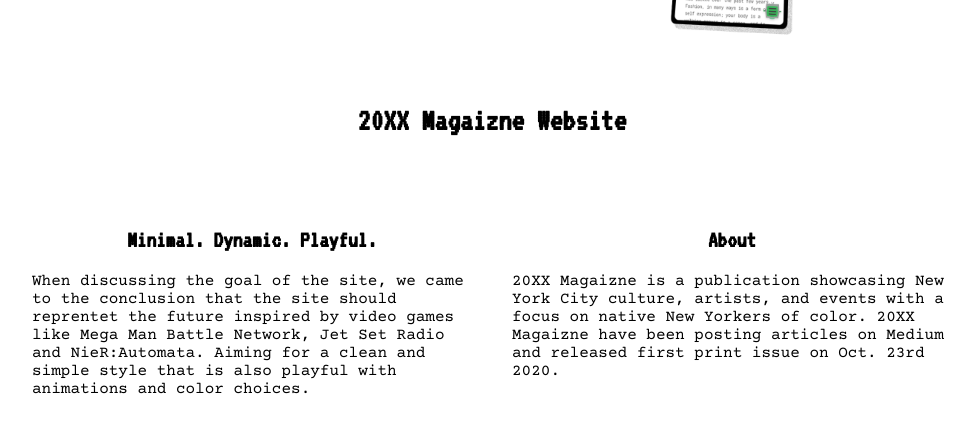
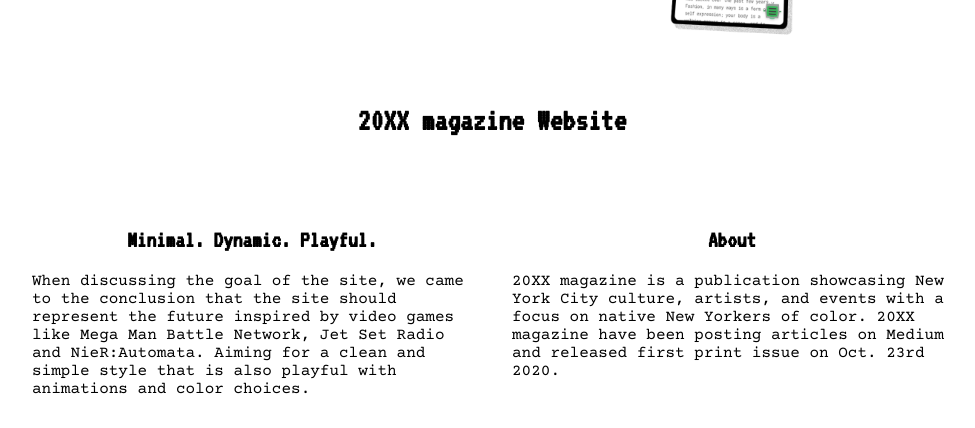
Before and after one commit to S1MB10T3/S1MB10T3.github.io, a Jekyll site: the page built from _gallery/20XX.html, in a window 1280 px wide and 900 px high. Shown: the part 416-844 px from the top of the window, without its empty margins (148-1123 px from the left). Built offline with Jekyll 4.4.1, drawn with Linux system fonts in a browser that asks for light colours.

Commit message:
fixed typos... again

```diff
--- a/_gallery/20XX.html
+++ b/_gallery/20XX.html
@@ -1,5 +1,5 @@
 ---
-title: 20XX Magaizne Website
+title: 20XX magazine Website
 layout: project
 logo: 20XX/Screen Compare.png
 slug: 20XX
@@ -12,11 +12,11 @@
 <style type="text/css">
 @font-face {
     font-family: "Apex Mk3 Medium";
-    src: url({{ site.baseurl }}/assets/fonts/Apex Mk3-Medium.otf) format("opentype");
+    src: url({{ site.baseurl }}/assets/fonts/ApexMk3-Medium.otf) format("opentype");
 }
 @font-face {
     font-family: "Apex Mk3 ExtraLight";
-    src: url({{ site.baseurl }}/assets/fonts/Apex Mk3-ExtraLight.otf) format("opentype");
+    src: url({{ site.baseurl }}/assets/fonts/ApexMk3-ExtraLight.otf) format("opentype");
 }
 @font-face {
     font-family: "Plat Nomor";
@@ -59,7 +59,7 @@
     <h2>Minimal. Dynamic. Playful. </h2>
     <p>
       When discussing the goal of the site, we came to the conclusion that the site
-      should reprentet the future inspired by video games like Mega Man Battle Network,
+      should represent the future inspired by video games like Mega Man Battle Network,
       Jet Set Radio and NieR:Automata. Aiming for a clean and simple style that is
       also playful with animations and color choices.
     </p>
@@ -67,8 +67,8 @@
   <div class="right">
     <h2>About</h2>
     <p>
-      20XX Magaizne is a publication showcasing New York City culture, artists, and
-      events with a focus on native New Yorkers of color. 20XX Magaizne have been
+      20XX magazine is a publication showcasing New York City culture, artists, and
+      events with a focus on native New Yorkers of color. 20XX magazine have been
       posting articles on Medium and released first print issue
       on Oct. 23rd 2020.
     </p>
```
Also changed, not shown: assets/fonts/ApexMk3-ExtraLight.otf (renamed from assets/fonts/Apex Mk3-ExtraLight.otf), assets/fonts/ApexMk3-Medium.otf (renamed from assets/fonts/Apex Mk3-Medium.otf).
